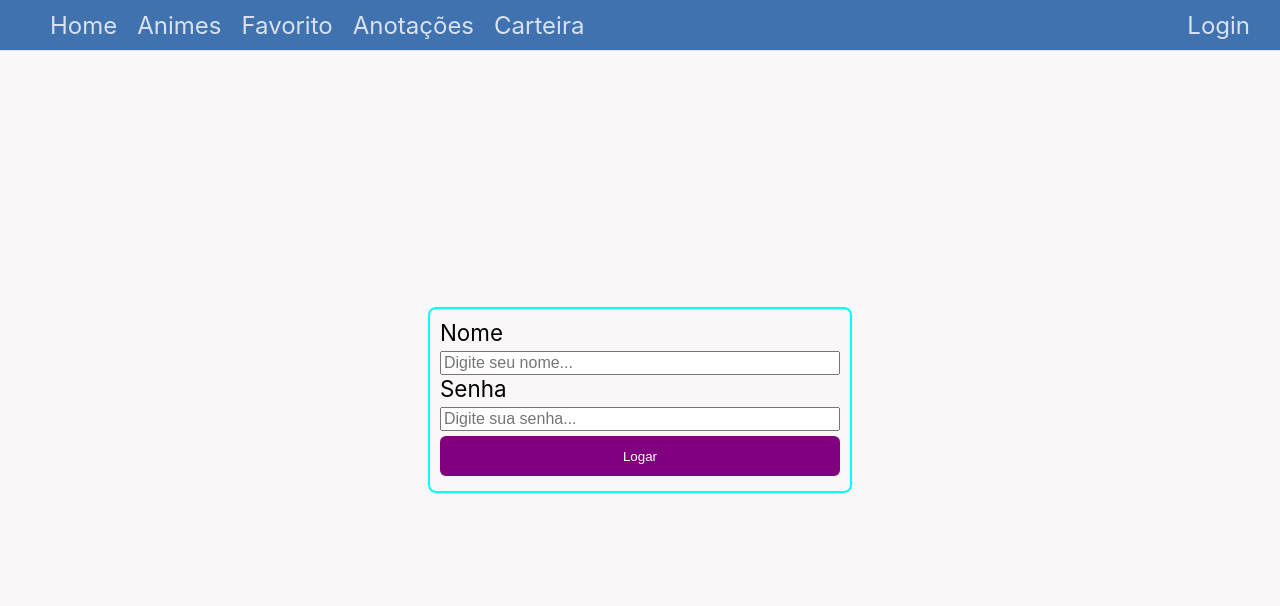
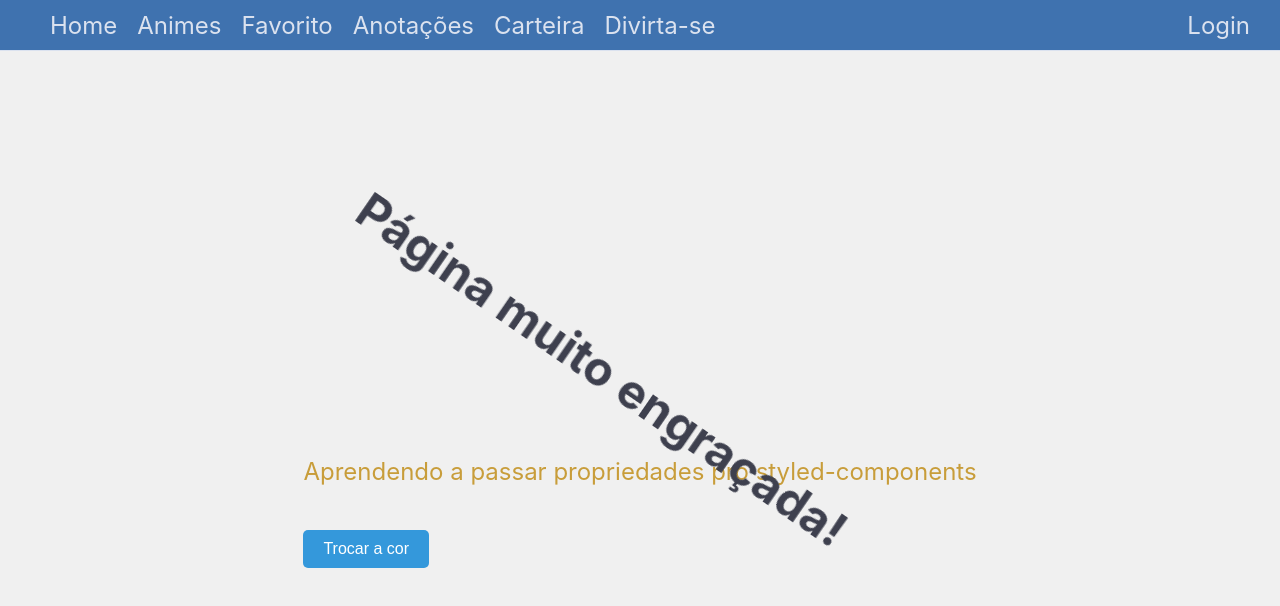
Before and after one commit to MyndsTutorial/netlify-tutorial2, a React (Create React App) app: page /funny in a window 1280 px wide. Before the commit this address led to /login. Shown: the top 606 px of the page. Built offline with nearby package versions, Linux system fonts and the light colour scheme.

Commit message:
ultima aula finalizada

```diff
--- a/src/components/NavBar.jsx
+++ b/src/components/NavBar.jsx
@@ -32,6 +32,9 @@ function Navbar() {
         <div>
           <Link to="/carteira">Carteira</Link>
         </div>
+        <div>
+          <Link to="/funny">Divirta-se</Link>
+        </div>
       </div>
       <div id="right-links">
         {isLogged ? (
--- /dev/null
+++ b/src/pages/Funny.jsx
@@ -0,0 +1,50 @@
+import React, {useState, useEffect} from "react";
+import {
+  Container,
+  RandomColorButton,
+  Subtitle,
+  Title,
+} from "../styled/FunnyPageStyled";
+
+const getRandomColor = () => {
+  const letters = "0123456789ABCDEF";
+  let color = "#";
+  for (let i = 0; i < 6; i++) {
+    color += letters[Math.floor(Math.random() * 16)];
+  }
+  return color;
+};
+const FunnyPage = () => {
+  const [titleColor, setTitleColor] = useState(getRandomColor());
+  const [subtitleColor, setSubtitleColor] = useState(getRandomColor());
+
+  useEffect(() => {
+    const intervalId = setInterval(() => {
+      setTitleColor(getRandomColor());
+      setSubtitleColor(getRandomColor());
+    }, 5000);
+
+    return () => clearInterval(intervalId);
+  }, []);
+
+  const handleRandomColorClick = () => {
+    setTitleColor(getRandomColor());
+    setSubtitleColor(getRandomColor());
+  };
+
+  return (
+    <Container>
+      <div>
+        <Title style={{color: titleColor}}>Página muito engraçada!</Title>
+        <Subtitle style={{color: subtitleColor}}>
+          Aprendendo a passar propriedades pro styled-components
+        </Subtitle>
+        <RandomColorButton onClick={handleRandomColorClick}>
+          Trocar a cor
+        </RandomColorButton>
+      </div>
+    </Container>
+  );
+};
+
+export default FunnyPage;
--- a/src/pages/HomePage.jsx
+++ b/src/pages/HomePage.jsx
@@ -1,17 +1,10 @@
 import React from "react";
-import {
-  Button,
-  Container,
-  ImageEstilizada,
-  Subtitle,
-  Title,
-} from "../styled/ImageHomePage";
-import luffy from "../assets/images/luffy.jpg";
+import {Button, Container, Subtitle, Title} from "../styled/ImageHomePage";
+
 const HomePage = () => {
   return (
     <Container>
       <div>
-        <ImageEstilizada src={luffy} />
         <Title>Bem vindos ao super site</Title>
         <Subtitle>A mynds é uma super escola</Subtitle>
         <Button>Eu amo tomates</Button>
--- a/src/router.js
+++ b/src/router.js
@@ -7,6 +7,7 @@ import Favorito from "./pages/Favorito";
 import NotesPage from "./pages/NotesPage";
 import LoginPage from "./pages/LoginPage";
 import CarteiraPage from "./pages/CarteiraPage";
+import FunnyPage from "./pages/Funny";
 
 export const router = createBrowserRouter([
   {
@@ -40,6 +41,10 @@ export const router = createBrowserRouter([
         path: "carteira",
         element: <CarteiraPage />,
       },
+      {
+        path: "funny",
+        element: <FunnyPage />,
+      },
     ],
     errorElement: <ErrorPage />,
   },
--- /dev/null
+++ b/src/styled/FunnyPageStyled.jsx
@@ -0,0 +1,58 @@
+import styled, {keyframes} from "styled-components";
+
+export const Container = styled.div`
+  display: flex;
+  flex-direction: column;
+  align-items: center;
+  justify-content: center;
+  height: 100vh;
+  background-color: #f0f0f0;
+`;
+
+export const fadeIn = keyframes`
+  from {
+    opacity: 0;
+  }
+  to {
+    opacity: 1;
+  }
+`;
+
+export const rotate = keyframes`
+  from {
+    transform: rotate(0deg);
+  }
+  to {
+    transform: rotate(360deg);
+  }
+`;
+
+export const Title = styled.h1`
+  font-size: 3em;
+  animation: ${fadeIn} 1s ease-in-out, ${rotate} 5s linear infinite;
+`;
+
+export const Subtitle = styled.p`
+  font-size: 1.5em;
+  animation: ${fadeIn} 1s ease-in-out;
+`;
+
+export const RandomColorButton = styled.button`
+  padding: 10px 20px;
+  font-size: 1em;
+  background-color: #3498db;
+  color: #fff;
+  border: none;
+  border-radius: 5px;
+  cursor: pointer;
+  margin-top: 20px;
+  transition: background-color 0.3s ease;
+
+  &:hover {
+    background-color: #217dbb;
+  }
+
+  &:active {
+    transform: scale(0.95);
+  }
+`;
```
